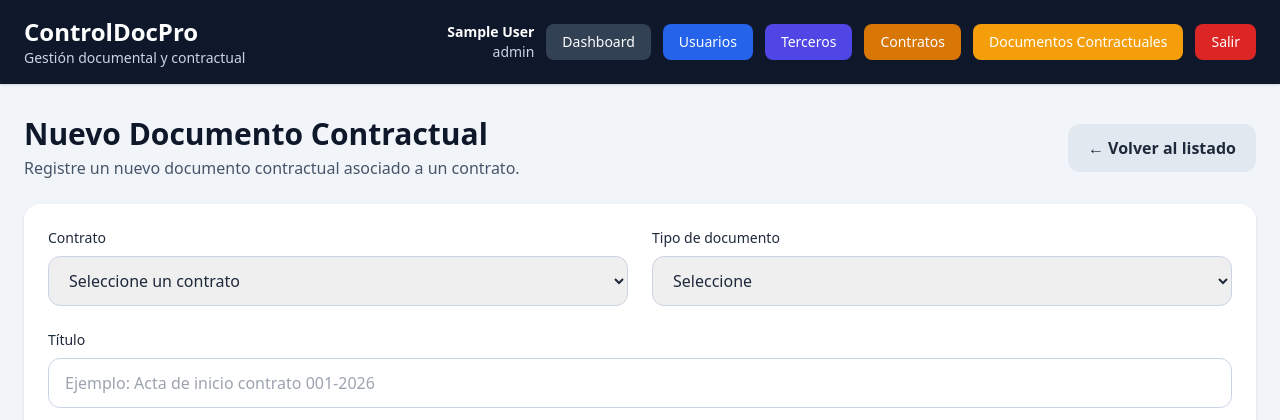
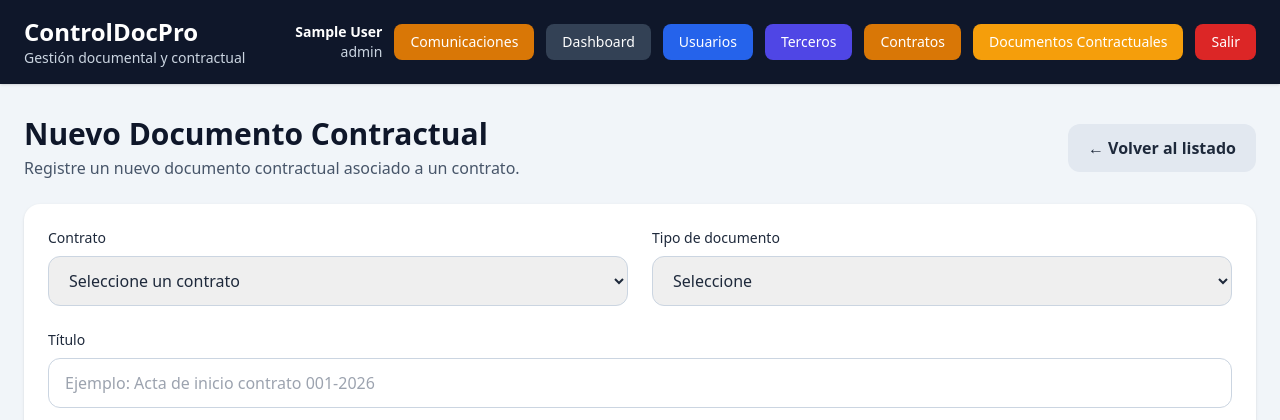
Before and after one commit to jhonbuelvas-hub/controldocpro-app, a Flask app: page /contract-documents/new in a window 1280 px wide. Shown: the top 420 px of the page. Run offline with Flask 3, Linux system fonts and the light colour scheme; the visitor is signed in with stand-in values (Sample User, id 1); data that the repository does not hold is empty; some libraries are stand-ins or nearby versions.

Commit message:
Update base.html

```diff
--- a/templates/base.html
+++ b/templates/base.html
@@ -21,6 +21,7 @@
                         <div class="font-semibold">{{ session.get("user_nombre") }}</div>
                         <div class="text-slate-300">{{ session.get("user_rol") }}</div>
                     </div>
+                    <a href="{{ url_for('list_communications') }}" class="bg-amber-600 hover:bg-amber-700 px-4 py-2 rounded-lg font-medium">Comunicaciones</a>
                     <a href="/dashboard" class="bg-slate-700 hover:bg-slate-600 px-4 py-2 rounded-lg font-medium">Dashboard</a>
                     <a href="/users" class="bg-blue-600 hover:bg-blue-700 px-4 py-2 rounded-lg font-medium">Usuarios</a>
                     <a href="/third-parties" class="bg-indigo-600 hover:bg-indigo-700 px-4 py-2 rounded-lg font-medium">Terceros</a>
```
